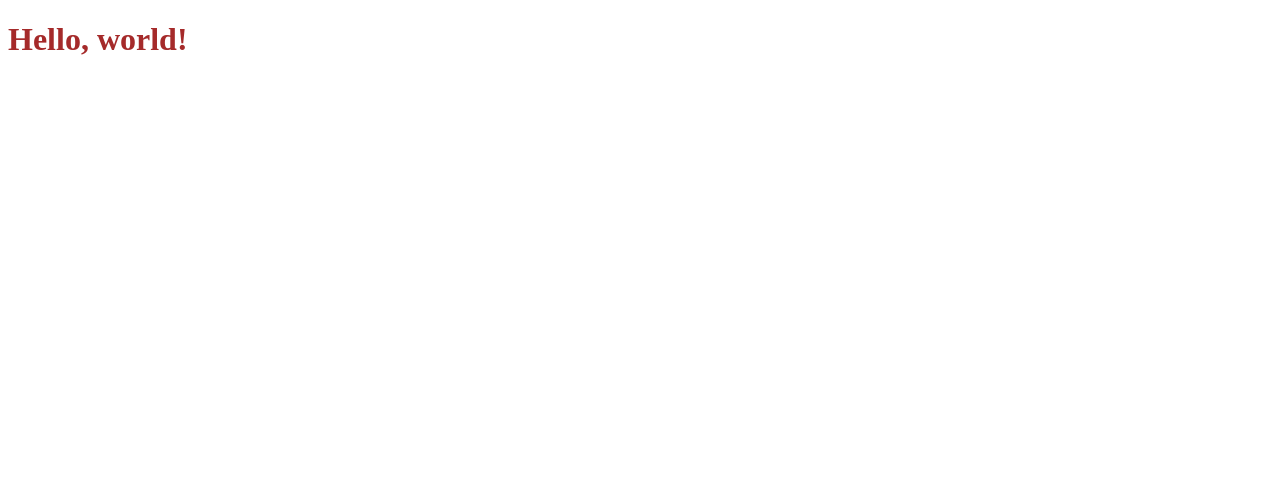
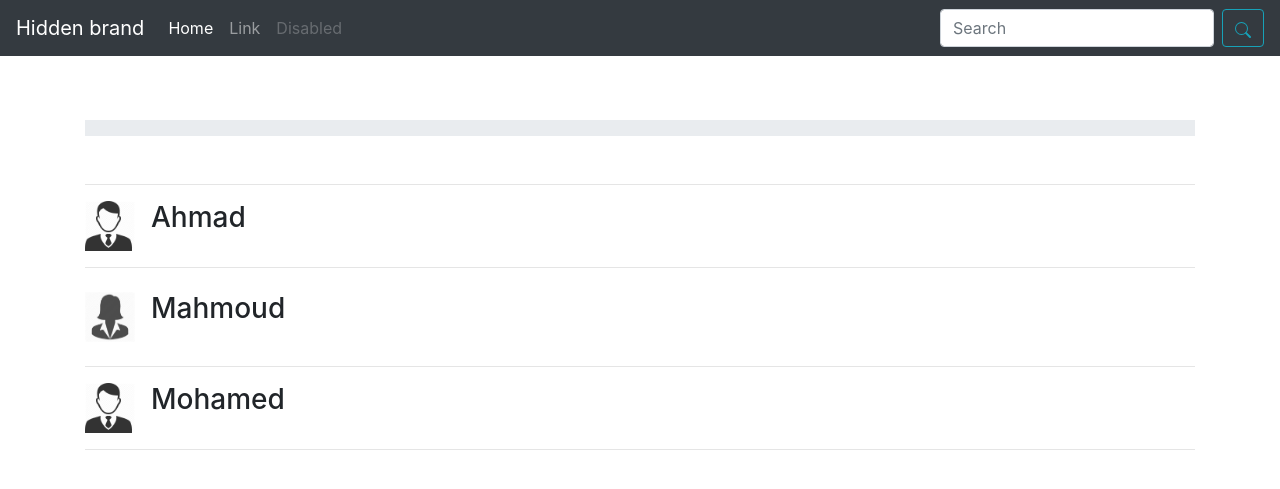
Before and after one commit to mahmoud-swedani/CONTACTS, a Django app: page / in a window 1280 px wide. Before the commit the part shown is almost empty. Shown: the top 489 px of the page. Run offline with Django 3.2, Linux system fonts and the light colour scheme; some libraries are stand-ins or nearby versions.

Commit message:
add static && templates

```diff
--- a/app/views.py
+++ b/app/views.py
@@ -2,4 +2,4 @@ from django.shortcuts import render
 
 # Create your views here.
 def home(request):
-    return render(request, 'index.html')
+    return render(request, 'home.html')
--- a/static/css/main.css
+++ /dev/null
@@ -1,3 +0,0 @@
-h1{
-    color: brown;
-}
--- /dev/null
+++ b/templates/card.html
@@ -0,0 +1,32 @@
+{% load static %}
+
+<ul class="list-unstyled">
+  <li class="media" width="100%"
+     height="50rem">
+    <img src="{% static './images/male.png' %}" class="mr-3" alt="..." width="50rem"
+     height="50rem">
+    <div class="media-body">
+      <h3 class="mt-0 mb-1">Ahmad</h3>
+    </div>
+
+  </li>
+  <hr>
+  <li class="media my-4">
+    <img src="{% static './images/famle.png' %}" class="mr-3" alt="..." width="50rem"
+     height="50rem">
+    <div class="media-body">
+      <h3 class="mt-0 mb-1">Mahmoud</h3>
+    </div>
+
+  </li>
+  <hr>
+  <li class="media">
+    <img src="{% static './images/male.png' %}" class="mr-3" alt="..." width="50rem"
+     height="50rem">
+    <div class="media-body">
+      <h3 class="mt-0 mb-1">Mohamed</h3>
+    </div>
+
+  </li>
+   <hr>
+</ul>
--- /dev/null
+++ b/templates/home.html
@@ -0,0 +1,36 @@
+{% extends 'index.html' %}
+
+{% block title %}
+home
+{% endblock title %}
+{% block content %}
+{% include "nav.html" %}
+
+<div class="container mt-5">
+
+
+<div class="p-2  my-5 " style="background: #e9ecef; ">
+
+   <!-- <button class="btn btn-outline-Secondary my-2 my-sm-0 " style=""  type="submit">
+       <svg class="bi bi-plus" width="2em" height="2em" viewBox="0 0 16 16" fill="currentColor" xmlns="http://www.w3.org/2000/svg">
+            <path fill-rule="evenodd" d="M8 3.5a.5.5 0 0 1 .5.5v4a.5.5 0 0 1-.5.5H4a.5.5 0 0 1 0-1h3.5V4a.5.5 0 0 1 .5-.5z"/>
+            <path fill-rule="evenodd" d="M7.5 8a.5.5 0 0 1 .5-.5h4a.5.5 0 0 1 0 1H8.5V12a.5.5 0 0 1-1 0V8z"/>
+        </svg>
+    </button> -->
+</div>
+
+<hr>
+
+
+
+
+
+{% include "card.html" %}
+
+
+
+
+
+
+</div>
+{% endblock content %}
--- a/templates/index.html
+++ b/templates/index.html
@@ -7,13 +7,30 @@
     <meta name="viewport" content="width=device-width, initial-scale=1, shrink-to-fit=no">
 
     <!-- Bootstrap CSS -->
-    <link rel="stylesheet" href="{% static './css/main.css' %}" >
-
-    <title>Hello, world!</title>
+    <link rel="stylesheet" href="https://stackpath.bootstrapcdn.com/bootstrap/4.5.0/css/bootstrap.min.css" integrity="sha384-9aIt2nRpC12Uk9gS9baDl411NQApFmC26EwAOH8WgZl5MYYxFfc+NcPb1dKGj7Sk" crossorigin="anonymous">
+    <link rel="stylesheet" href="{% static './css/main.css' %}">
+    <title>
+    {% block title %}
+    {% endblock title %}
+    </title>
   </head>
   <body>
-    <h1>Hello, world!</h1>
 
 
-</body>
+
+
+
+    {% block content %}
+    {% endblock content %}
+
+
+
+
+
+    <!-- Optional JavaScript -->
+    <!-- jQuery first, then Popper.js, then Bootstrap JS -->
+    <script src="https://code.jquery.com/jquery-3.5.1.slim.min.js" integrity="sha384-DfXdz2htPH0lsSSs5nCTpuj/zy4C+OGpamoFVy38MVBnE+IbbVYUew+OrCXaRkfj" crossorigin="anonymous"></script>
+    <script src="https://cdn.jsdelivr.net/npm/popper.js@1.16.0/dist/umd/popper.min.js" integrity="sha384-Q6E9RHvbIyZFJoft+2mJbHaEWldlvI9IOYy5n3zV9zzTtmI3UksdQRVvoxMfooAo" crossorigin="anonymous"></script>
+    <script src="https://stackpath.bootstrapcdn.com/bootstrap/4.5.0/js/bootstrap.min.js" integrity="sha384-OgVRvuATP1z7JjHLkuOU7Xw704+h835Lr+6QL9UvYjZE3Ipu6Tp75j7Bh/kR0JKI" crossorigin="anonymous"></script>
+  </body>
 </html>
--- /dev/null
+++ b/templates/nav.html
@@ -0,0 +1,33 @@
+<nav class="navbar navbar-expand-lg navbar-dark bg-dark fixed-top">
+  <button class="navbar-toggler" type="button" data-toggle="collapse" data-target="#navbarTogglerDemo01" aria-controls="navbarTogglerDemo01" aria-expanded="false" aria-label="Toggle navigation">
+    <span class="navbar-toggler-icon"></span>
+  </button>
+  <div class="collapse navbar-collapse" id="navbarTogglerDemo01">
+    <a class="navbar-brand" href="#">Hidden brand</a>
+    <ul class="navbar-nav mr-auto mt-2 mt-lg-0">
+      <li class="nav-item active">
+        <a class="nav-link" href="/">Home <span class="sr-only">(current)</span></a>
+      </li>
+      <li class="nav-item">
+        <a class="nav-link" href="#">Link</a>
+      </li>
+      <li class="nav-item">
+        <a class="nav-link disabled" href="#" tabindex="-1" aria-disabled="true">Disabled</a>
+      </li>
+    </ul>
+
+    <form class="form-inline my-2 my-lg-0">
+      <input class="form-control mr-sm-2" type="search" placeholder="Search" aria-label="Search">
+      <button class="btn btn-outline-info my-2 my-sm-0 " type="submit">
+        <svg class="bi bi-search" width="1em" height="1em" viewBox="0 0 16 16" fill="currentColor" xmlns="http://www.w3.org/2000/svg">
+            <path fill-rule="evenodd" d="M10.442 10.442a1 1 0 0 1 1.415 0l3.85 3.85a1 1 0 0 1-1.414 1.415l-3.85-3.85a1 1 0 0 1 0-1.415z"/>
+            <path fill-rule="evenodd" d="M6.5 12a5.5 5.5 0 1 0 0-11 5.5 5.5 0 0 0 0 11zM13 6.5a6.5 6.5 0 1 1-13 0 6.5 6.5 0 0 1 13 0z"/>
+        </svg>
+      </button>
+     </form>
+
+
+  </div>
+</nav>
+
+<br><br><br>
```
Also changed, not shown: static/images/famle.png (added), static/images/male.png (added).
